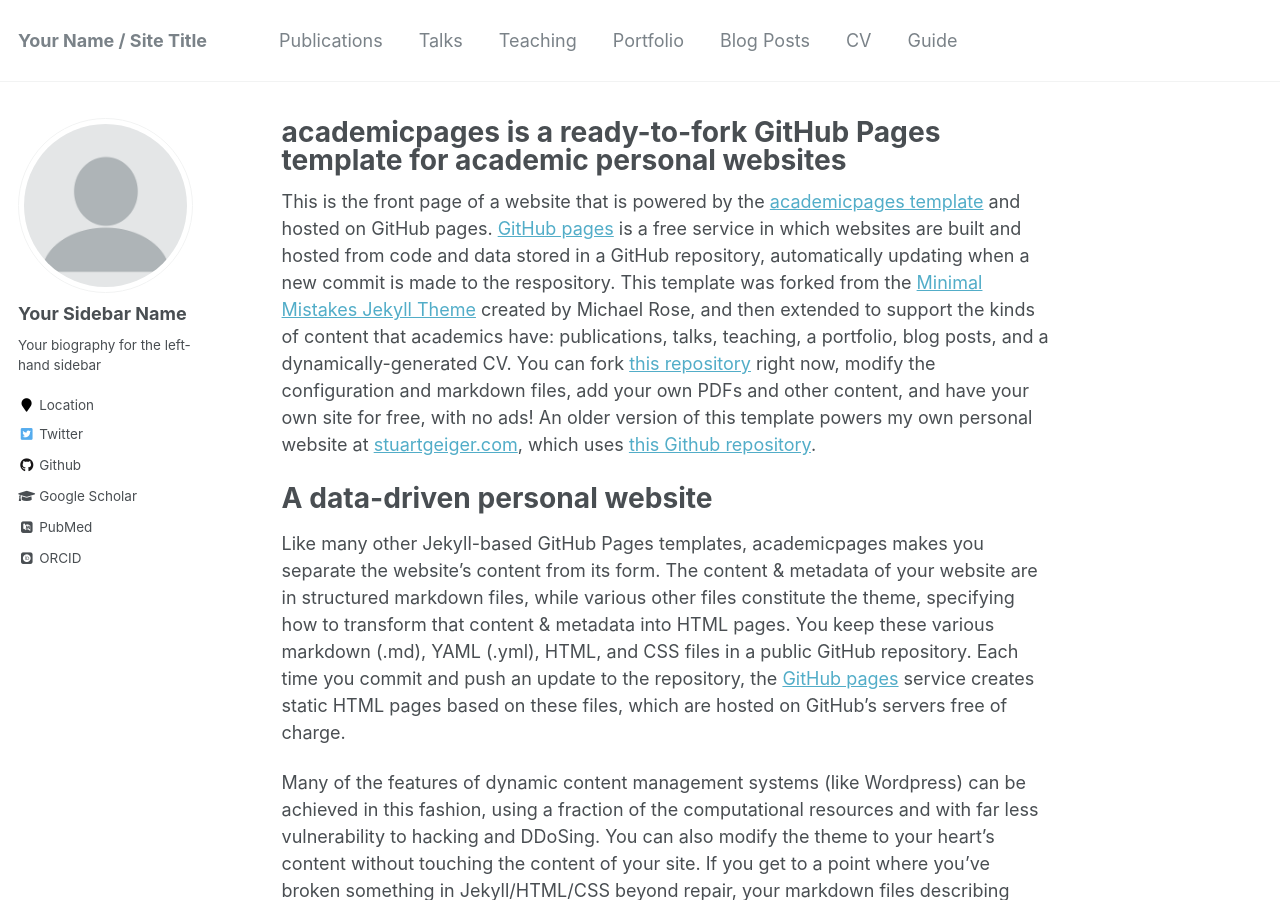
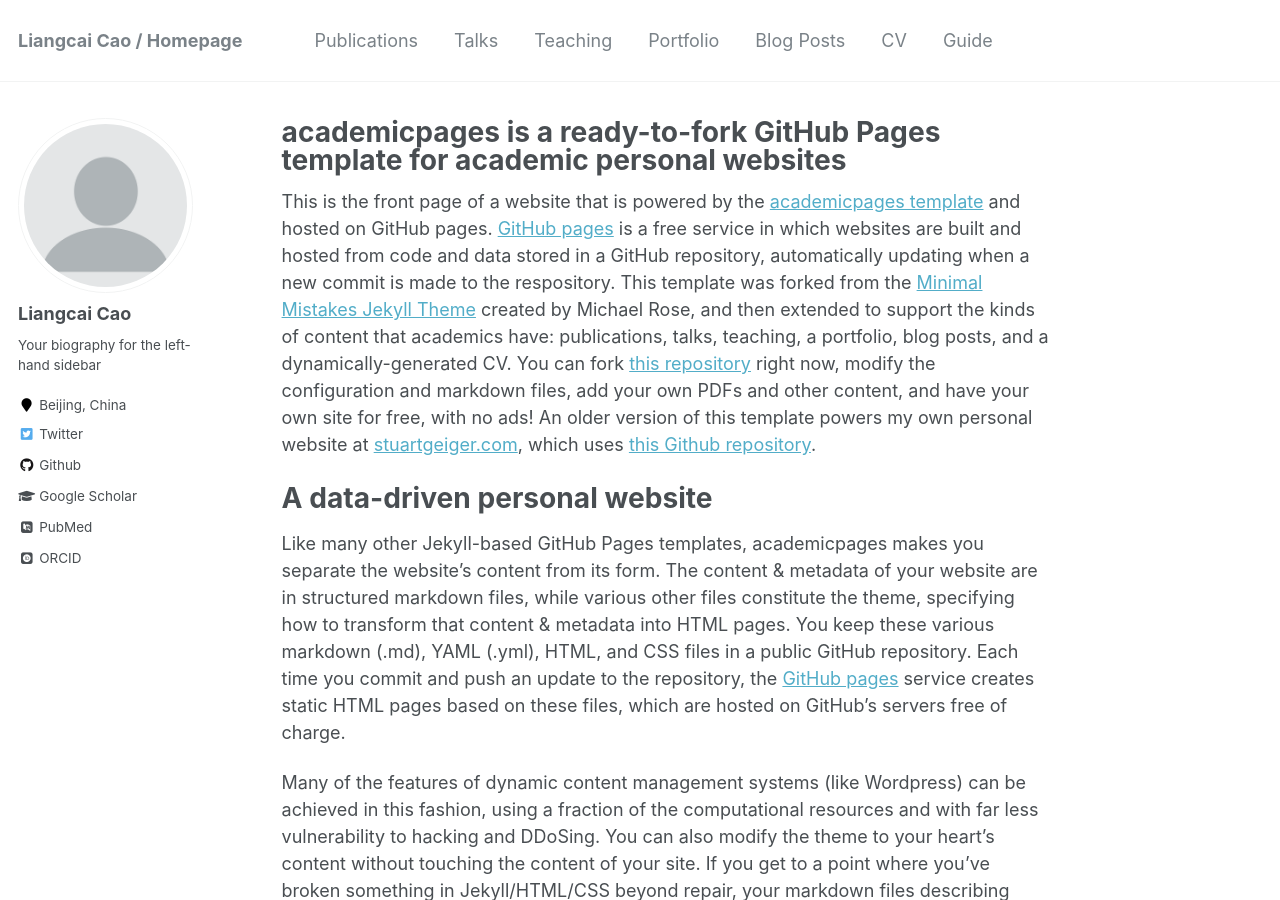
Before and after one commit to THUHoloLab/lccao, a Jekyll site: the page built from _pages/about.md, in a window 1280 px wide and 900 px high. Built offline with Jekyll 4.4.1, drawn with Linux system fonts in a browser that asks for light colours; some web fonts are replaced.

Commit message:
Update _config.yml

```diff
--- a/_config.yml
+++ b/_config.yml
@@ -7,11 +7,11 @@
 
 # Site Settings
 locale                   : "en-US"
-title                    : "Your Name / Site Title"
+title                    : "Liangcai Cao / Homepage"
 title_separator          : "-"
 name                     : &name "Your Name"
 description              : &description "personal description"
-url                      : https://academicpages.github.io # the base hostname & protocol for your site e.g. "https://mmistakes.github.io"
+url                      : https://thuhololab.github.com/lccao/ # the base hostname & protocol for your site e.g. "https://mmistakes.github.io"
 baseurl                  : "" # the subpath of your site, e.g. "/blog"
 repository               : "academicpages/academicpages.github.io"
 teaser                   :  # filename of teaser fallback teaser image placed in /images/, .e.g. "500x300.png"
@@ -80,10 +80,10 @@ analytics:
 
 # Site Author
 author:
-  name             : "Your Sidebar Name"
+  name             : "Liangcai Cao"
   avatar           : "profile.png"
   bio              : "Your biography for the left-hand sidebar"
-  location         : "Location"
+  location         : "Beijing, China"
   employer         :
   pubmed           : "https://www.ncbi.nlm.nih.gov/pubmed/?term=john+snow"
   googlescholar    : "http://yourfullgooglescholarurl.com"
```
